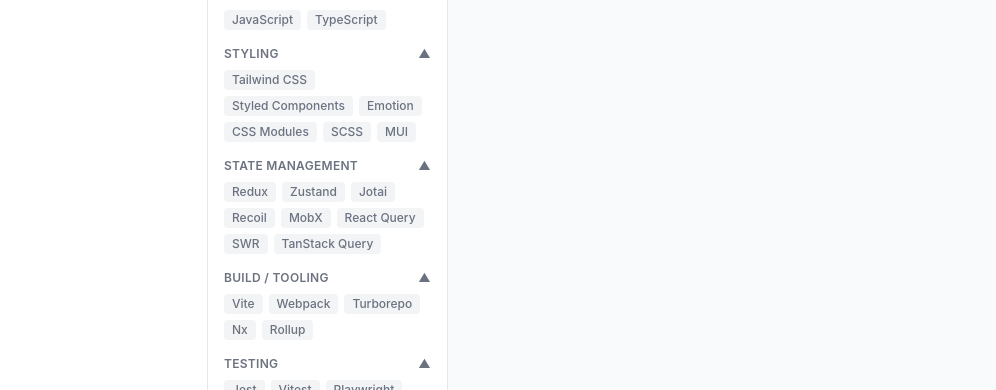
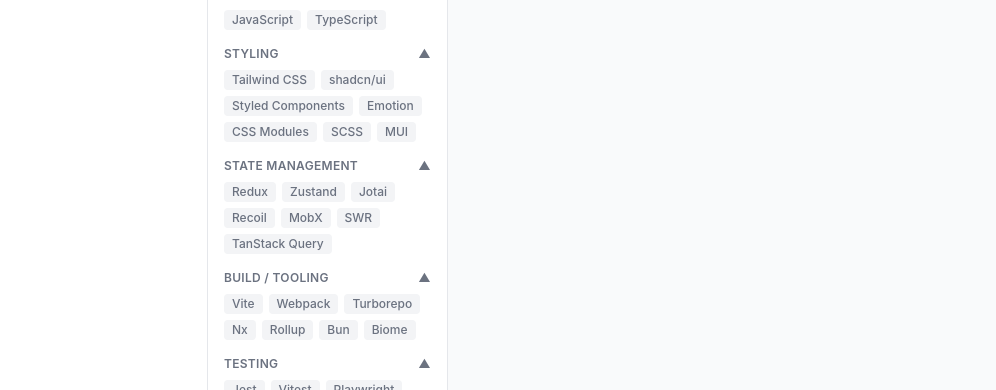
Before and after one commit to ycseng-fe-group/jobs-scrap-dashboard, a React (Vite) app: page /list in a window 1280 px wide. Shown: the part 244-634 px from the top of the page, without its empty margins (0-996 px from the left). Built offline with nearby package versions, Linux system fonts and the light colour scheme; no server answers; the database is empty; a web font is replaced by a local one.

Commit message:
chore: 2026-03 채용 트렌드 기반 기술스택 카테고리 업데이트

```diff
--- a/src/constants/techCategories.ts
+++ b/src/constants/techCategories.ts
@@ -18,17 +18,17 @@
   {
     label: "Styling",
     color: "bg-pink-100 text-pink-800",
-    techs: ["Tailwind CSS", "Styled Components", "Emotion", "CSS Modules", "SCSS", "MUI"],
+    techs: ["Tailwind CSS", "shadcn/ui", "Styled Components", "Emotion", "CSS Modules", "SCSS", "MUI"],
   },
   {
     label: "State Management",
     color: "bg-orange-100 text-orange-800",
-    techs: ["Redux", "Zustand", "Jotai", "Recoil", "MobX", "React Query", "SWR", "TanStack Query"],
+    techs: ["Redux", "Zustand", "Jotai", "Recoil", "MobX", "SWR", "TanStack Query"],
   },
   {
     label: "Build / Tooling",
     color: "bg-yellow-100 text-yellow-800",
-    techs: ["Vite", "Webpack", "Turborepo", "Nx", "Rollup"],
+    techs: ["Vite", "Webpack", "Turborepo", "Nx", "Rollup", "Bun", "Biome"],
   },
   {
     label: "Testing",
@@ -66,4 +66,7 @@
   "styled-components": "Styled Components",
   "react-query": "React Query",
   tanstack: "TanStack Query",
+  "tanstack-query": "TanStack Query",
+  shadcn: "shadcn/ui",
+  "shadcn-ui": "shadcn/ui",
 };
```
